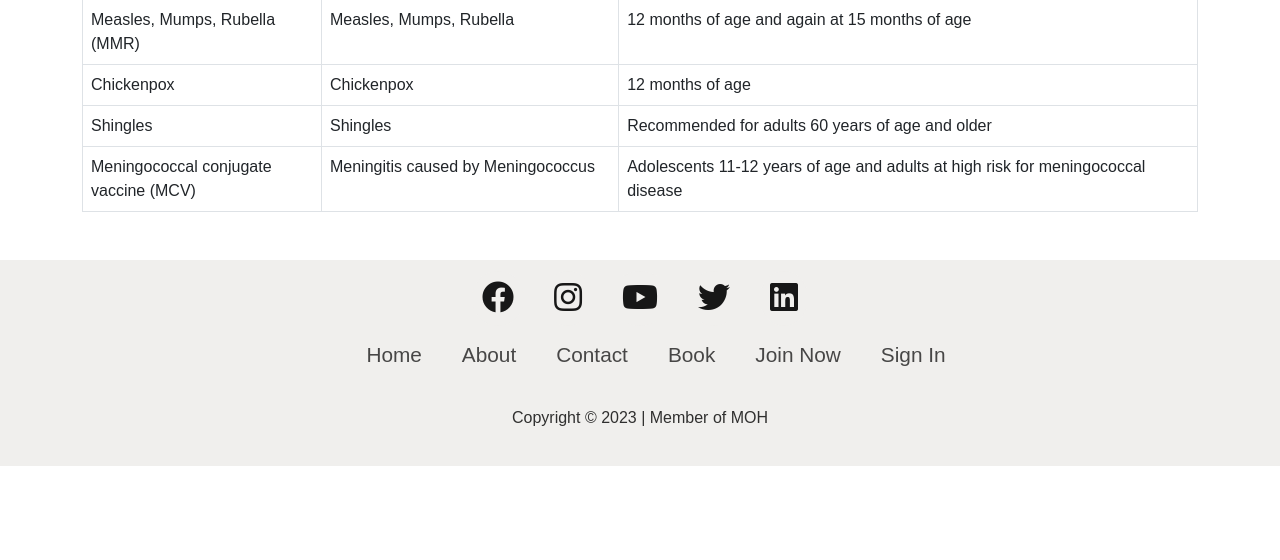
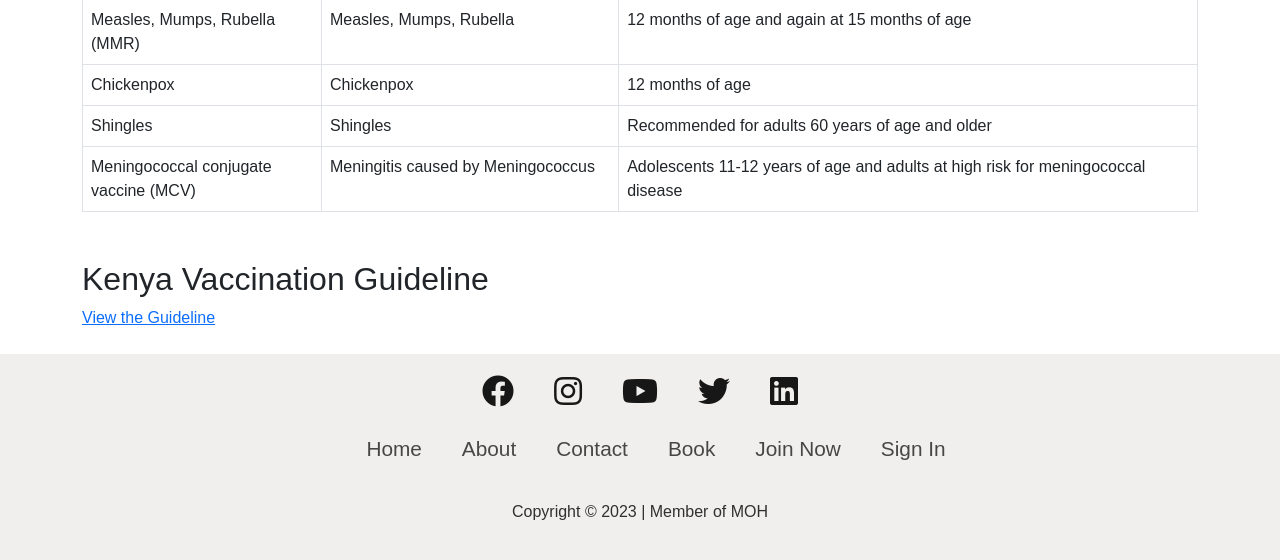
Before and after one commit to bushyhak/System, a Django app: page /about/ in a window 1280 px wide. Shown: the part 751-1311 px from the top of the page. Before the commit the page ends 1217 px from the top, so only its background shows below. Run offline with Django 4.2, Linux system fonts and the light colour scheme; parts of the project's set-up code (start-up, migrations or seed data) failed here and were passed over; some libraries are stand-ins or nearby versions; some web fonts are replaced.

Commit message:
Added link to Kenya Vaccination Guideline to about

```diff
--- a/system/templates/system/about.html
+++ b/system/templates/system/about.html
@@ -94,5 +94,14 @@
 			</tr>
 		</tbody>
 	</table>
+
+	<h2>Kenya Vaccination Guideline</h2>
+	<p class="mb-4">
+		<a href="http://guidelines.health.go.ke:8000/media/Kenya_National_Immunization_Policy_Guidelines_Version_signed.pdf"
+		target="_blank"
+		>
+			View the Guideline
+		</a>
+	</p>
 </main>
 {% endblock content %}
```
